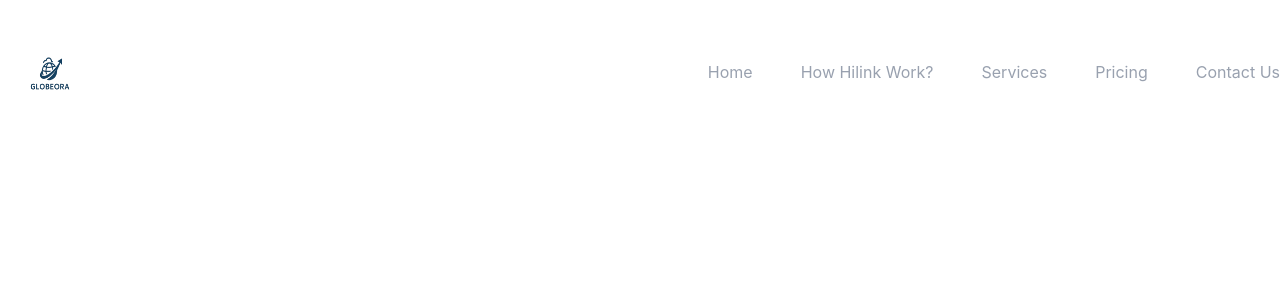
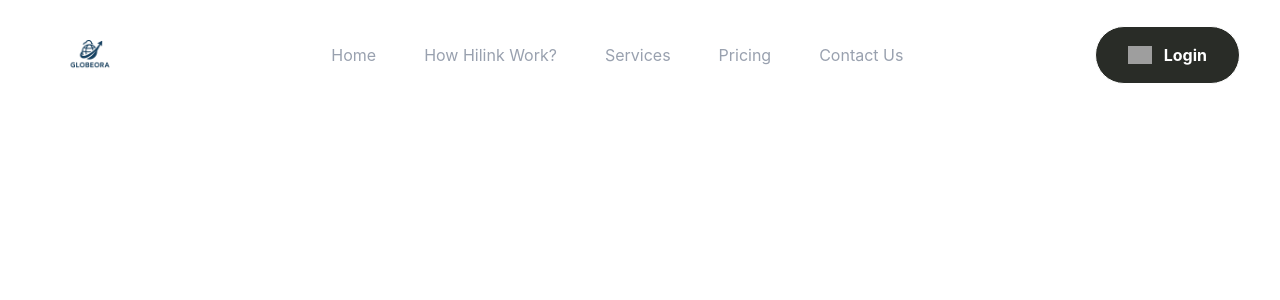
Before and after one commit to krishnasahu22032003/Travel-website-landing-page, a React (Vite) app: page / in a window 1280 px wide. Shown: the top 300 px of the page. Built offline with nearby package versions, Linux system fonts and the light colour scheme; grey boxes are pictures that could not be loaded.

Commit message:
Navbar created and button component added

```diff
--- /dev/null
+++ b/src/components/Button.jsx
@@ -0,0 +1,19 @@
+
+
+const Button = ({ type = "button", title, icon, variant, full }) => {
+  return (
+    <button
+      type={type}
+      className={`flexCenter gap-3 rounded-full border ${variant} ${full ? 'w-full' : ''}`}
+    >
+      {icon && (
+        <img src={icon} alt={title} width={24} height={24} />
+      )}
+      <label className="bold-16 whitespace-nowrap cursor-pointer">
+        {title}
+      </label>
+    </button>
+  );
+};
+
+export default Button;
--- a/src/components/Navbar.jsx
+++ b/src/components/Navbar.jsx
@@ -1,24 +1,50 @@
-import { NAV_LINKS } from "../../constant"
-
+import { NAV_LINKS } from "../../constant";
+import Button from "./Button";
 
 const Navbar = () => {
   return (
-<nav className=" flexBetween max-container padding-container relative z-30 py-10 px-10">
-<a href="/">
-<img src="/images/logo.png" alt="logo" className="w-[100px] h-[70px] top-0 px-5 " />
-</a>
-<ul className="hidden h-full gap-12 lg:flex" >
-{NAV_LINKS.map((link)=>(
-<a href={link.href} key={link.key} className="cursor-pointer flexCenter regular-16 text-gray-400 pb-1.5 transition-all hover:font-bold "  >
-{link.label}
+    <nav className="flex justify-between items-center max-w-[1440px] mx-auto px-10 py-5 relative z-30">
+      {/* Logo */}
+      <a href="/">
+        <img
+          src="/images/logo.png"
+          alt="logo"
+          className="w-[100px] h-[70px] px-5 object-contain"
+        />
+      </a>
 
-</a>
+      {/* Navigation Links */}
+      <ul className="hidden lg:flex h-full gap-12 items-center">
+        {NAV_LINKS.map((link) => (
+          <li key={link.key}>
+            <a
+              href={link.href}
+              className="text-gray-400 text-[16px] font-normal pb-1.5 hover:font-bold transition-all"
+            >
+              {link.label}
+            </a>
+          </li>
+        ))}
+      </ul>
 
-))}
-</ul>
+      {/* Login Button */}
+      <div className="hidden lg:flex items-center justify-center">
+        <Button
+          type="button"
+          title="Login"
+          icon="/user.svg"
+          variant="btn_dark_green"
+        />
+      </div>
 
-</nav>
-  )
-}
+      {/* Mobile Menu Icon */}
+      <img
+        src="/images/menu.svg"
+        alt="menu"
+        className="block lg:hidden w-8 h-8 cursor-pointer"
+      />
+    </nav>
+  );
+};
 
-export default Navbar
+export default Navbar;
```
Also changed, not shown: public/images/menu.svg (added).
